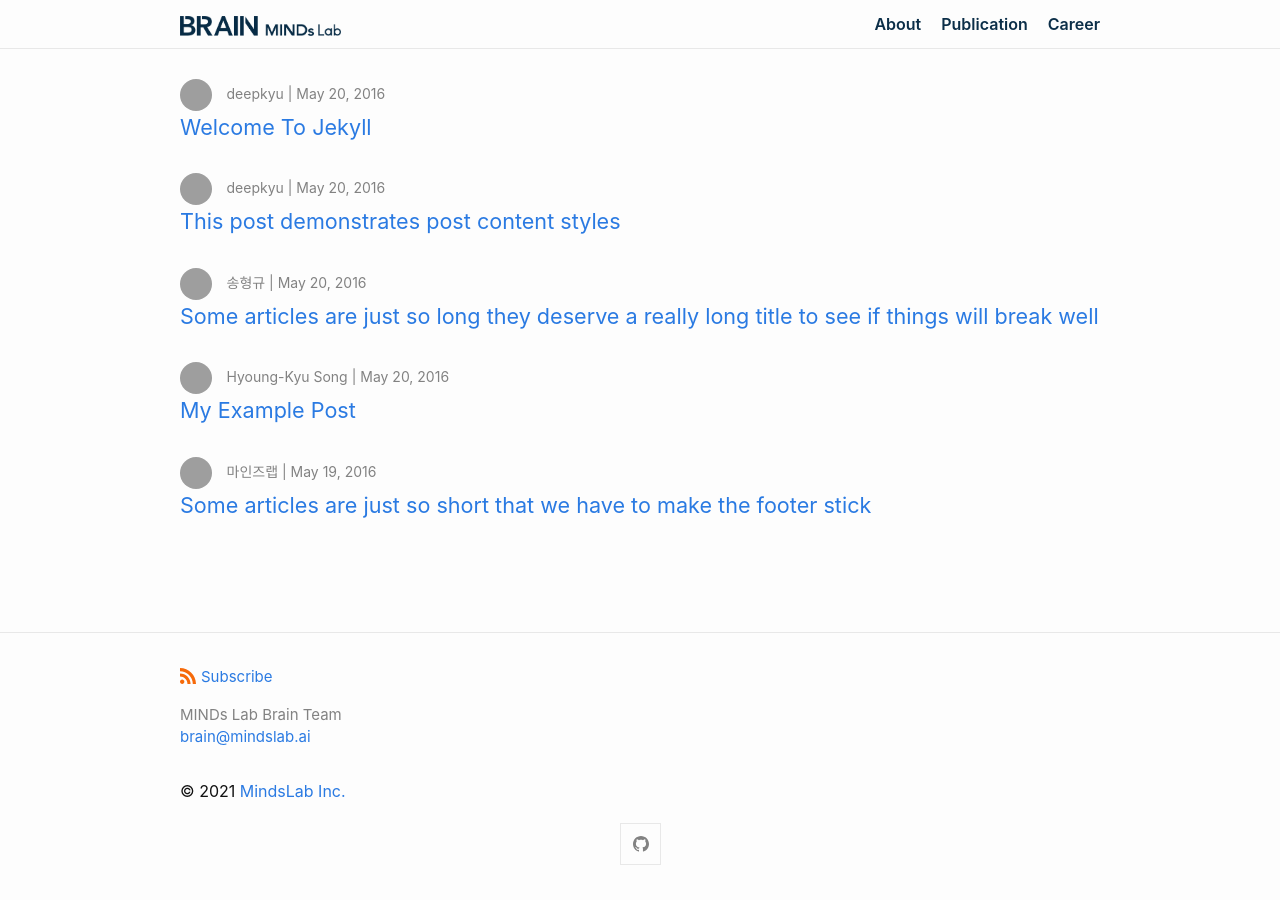
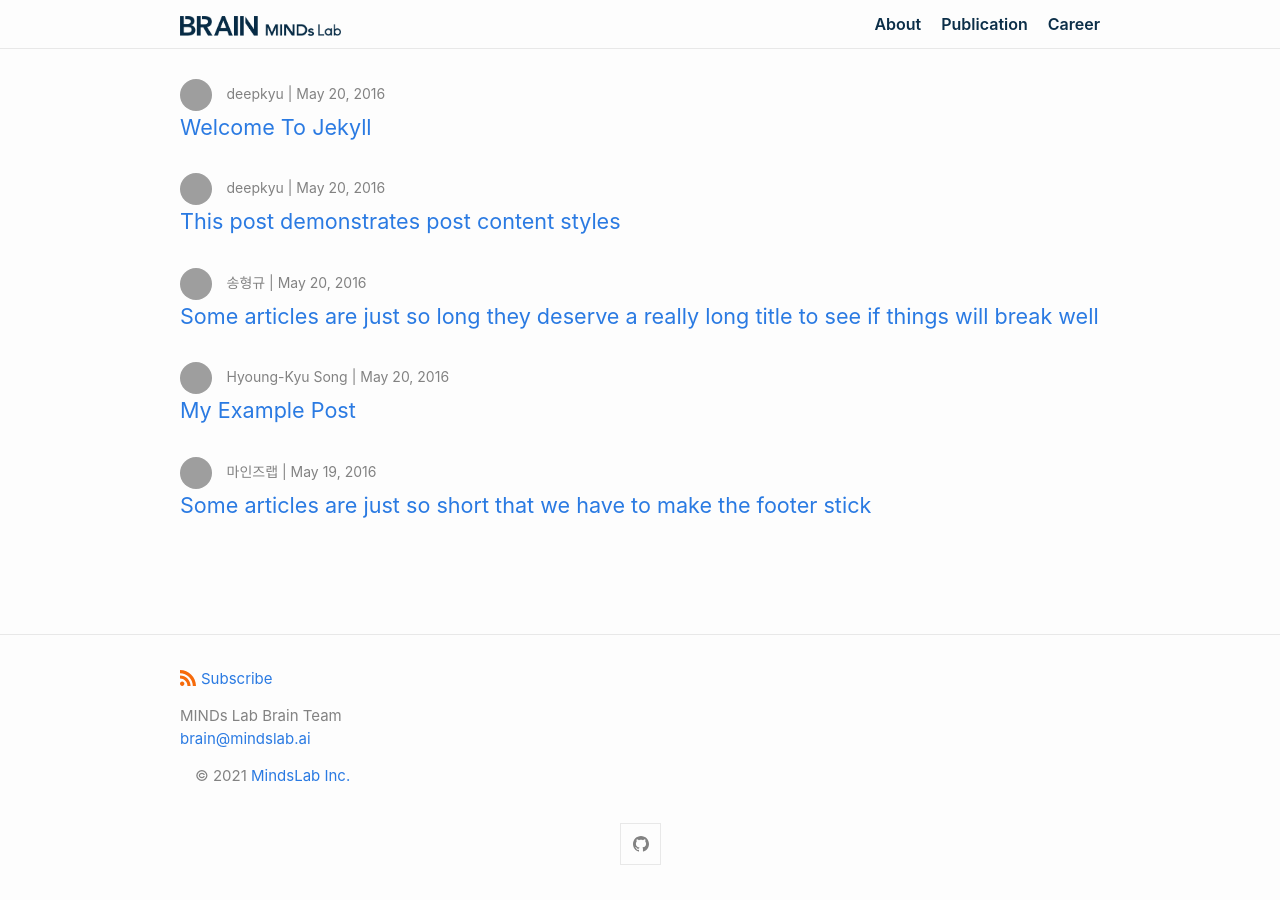
Before and after one commit to maum-ai/maum-ai.github.io, a Jekyll site: the page built from index.md, in a window 1280 px wide. Built offline with Jekyll 4.4.1, drawn with Linux system fonts in a browser that asks for light colours; some web fonts are replaced; grey boxes are pictures that could not be loaded.

Commit message:
copyright added in footer-col

```diff
--- a/_includes/footer.html
+++ b/_includes/footer.html
@@ -22,18 +22,19 @@
           {%- endif %}
         </ul>
       {%- endif %}
+
+      <div class="footer-col">
+        <p class='copyright'>
+          &copy; {{ site.time | date: '%Y' }}
+          <a href="https://maum.ai/?lang=ko" target='_self' title='Mindslab Inc.'>
+            MindsLab Inc.
+          </a>
+        </p>
+      </div>
       </div>
       <div class="footer-col">
         <p>{{ site.description | escape }}</p>
       </div>
-    </div>
-
-    <div class="copyright">
-      <p> &copy; {{ site.time | date: '%Y' }}
-        <a href="https://maum.ai/?lang=ko" target='_self' title='Mindslab Inc.'>
-          MindsLab Inc.
-        </a>
-      </p>
     </div>
 
     <div class="social-links">
```
